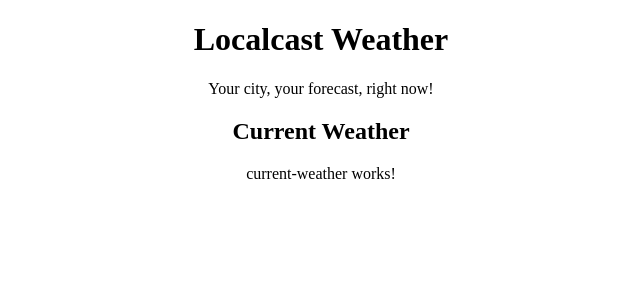
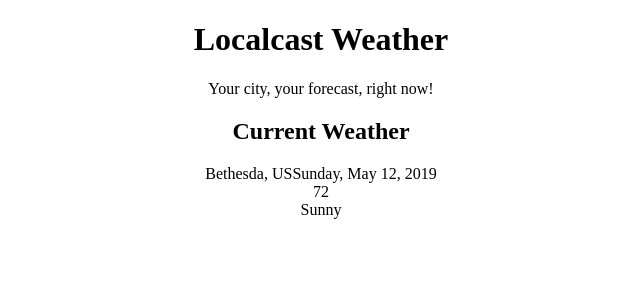
Before and after one commit to KalAcademyNP/local-weather-app-c4, an Angular app: page / in a window 1280 px wide. Shown: the top 300 px of the page, without its empty margins (319-959 px from the left). Built offline with nearby package versions, Linux system fonts and the light colour scheme.

Commit message:
Interface and service

```diff
--- a/src/app/current-weather/current-weather.component.html
+++ b/src/app/current-weather/current-weather.component.html
@@ -1,3 +1,13 @@
-<p>
-  current-weather works!
-</p>
+<div>
+  <div>
+    <span>{{current.city}}, {{current.country}}</span>
+    <span>{{current.date | date:'fullDate'}}</span>
+  </div>
+  <div>
+    <img [src]='current.image' />
+    <span>{{current.temperature}}</span>
+  </div>
+  <div>
+    {{current.description}}
+  </div>
+</div>
--- a/src/app/current-weather/current-weather.component.ts
+++ b/src/app/current-weather/current-weather.component.ts
@@ -1,4 +1,5 @@
 import { Component, OnInit } from '@angular/core';
+import { ICurrentWeather } from '../icurrent-weather';
 
 @Component({
   selector: 'app-current-weather',
@@ -6,8 +7,18 @@
   styleUrls: ['./current-weather.component.css']
 })
 export class CurrentWeatherComponent implements OnInit {
+  current: ICurrentWeather
+  constructor() {
+    this.current = {
+      city: 'Bethesda',
+      country: 'US',
+      date: new Date(),
+      image: '',
+      temperature: 72,
+      description: 'Sunny'
+    }
 
-  constructor() { }
+   }
 
   ngOnInit() {
   }
--- /dev/null
+++ b/src/app/icurrent-weather.ts
@@ -0,0 +1,8 @@
+export interface ICurrentWeather {
+  city: string
+  country: string
+  date: Date
+  image: string
+  temperature: number
+  description: string
+}
```
Also changed, not shown: src/app/weather/weather.service.ts (added, +9 -0 lines), 1 other file (tests, documents, lock files or other folders).
